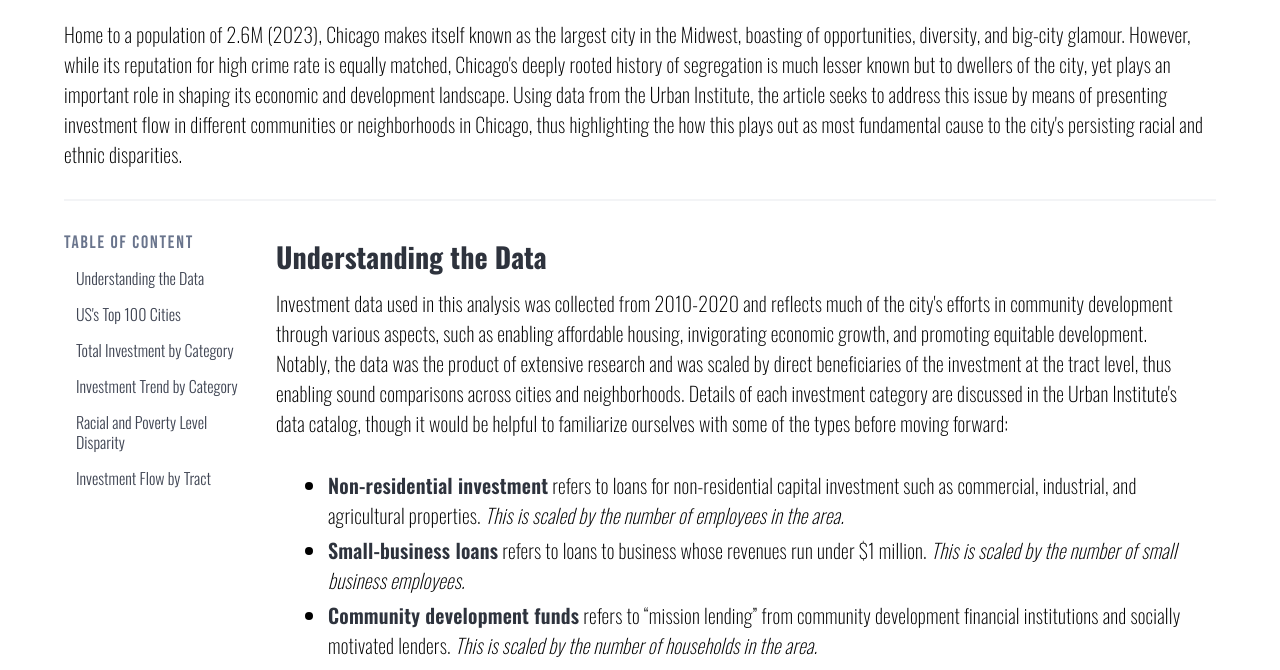
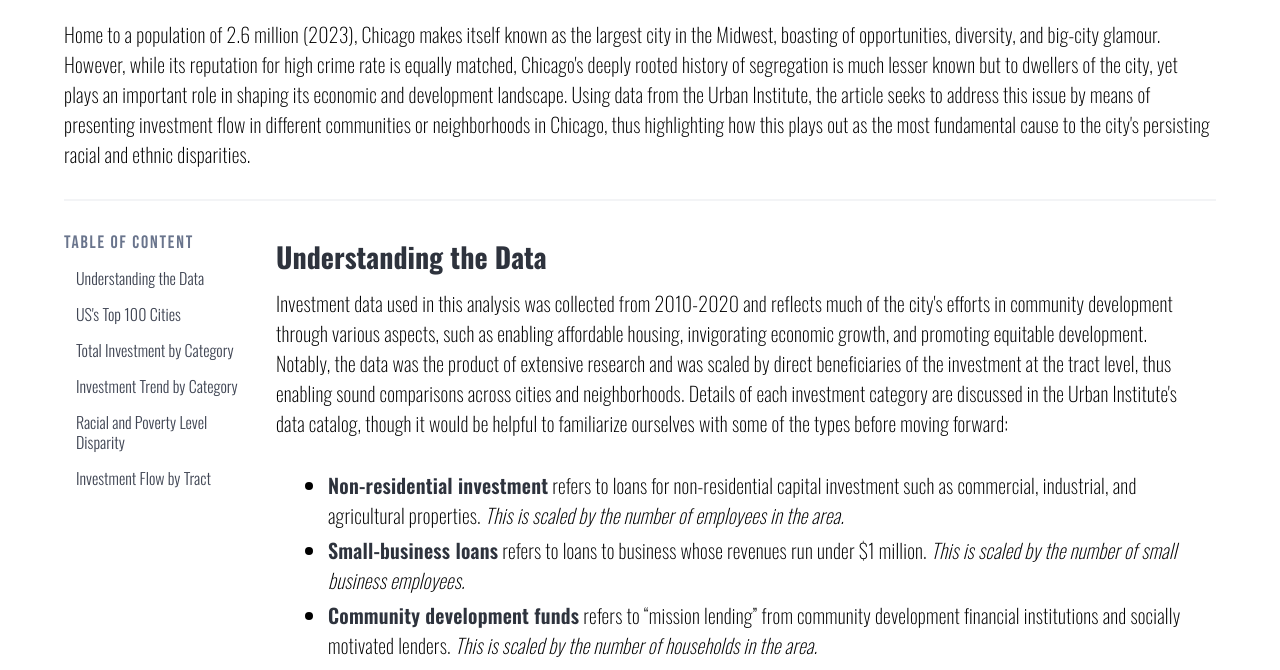
Before and after one commit to mngh037/chicago-invest-flow, a plain HTML site: page index.html in a window 1280 px wide. Shown: the part 119-789 px from the top of the page. Drawn offline with nearby package versions, Linux system fonts and the light colour scheme; a script that the page names is missing.

Commit message:
Fix typo in webpage

```diff
--- a/index.html
+++ b/index.html
@@ -29,7 +29,7 @@
       </p>
 
       <p class="text-body">
-        Home to a population of 2.6M (2023), Chicago makes itself known as the largest city in the Midwest, boasting of opportunities, diversity, and big-city glamour. However, while its reputation for high crime rate is equally matched, Chicago's deeply rooted history of segregation is much lesser known but to dwellers of the city, yet plays an important role in shaping its economic and development landscape. Using data from the Urban Institute, the article seeks to address this issue by means of presenting investment flow in different communities or neighborhoods in Chicago, thus highlighting the how this plays out as most fundamental cause to the city's persisting racial and ethnic disparities.
+        Home to a population of 2.6 million (2023), Chicago makes itself known as the largest city in the Midwest, boasting of opportunities, diversity, and big-city glamour. However, while its reputation for high crime rate is equally matched, Chicago's deeply rooted history of segregation is much lesser known but to dwellers of the city, yet plays an important role in shaping its economic and development landscape. Using data from the Urban Institute, the article seeks to address this issue by means of presenting investment flow in different communities or neighborhoods in Chicago, thus highlighting how this plays out as the most fundamental cause to the city's persisting racial and ethnic disparities.
       </p>
       <hr>
     </div>
```
